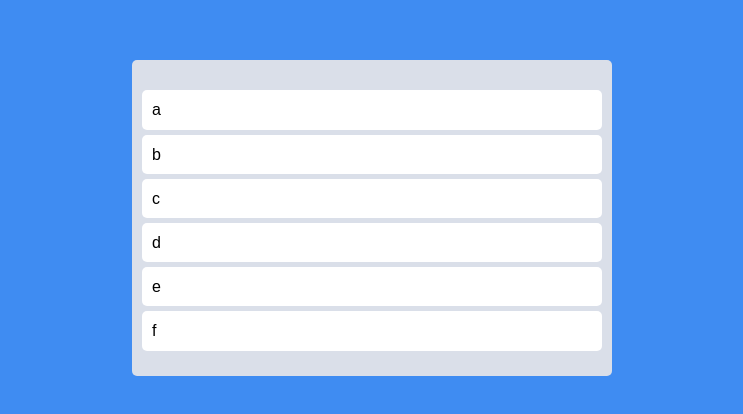
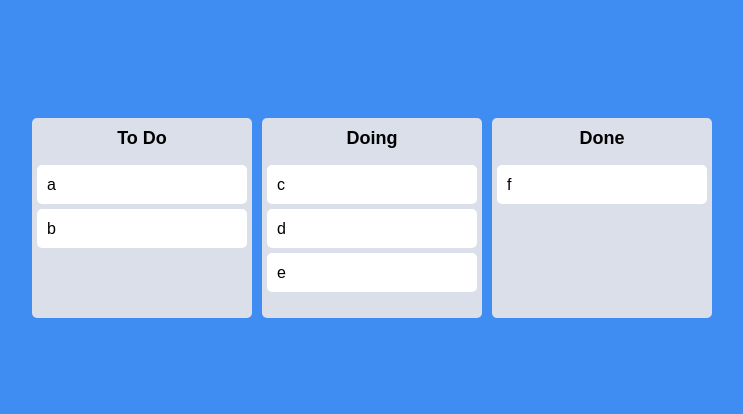
Before and after one commit to Nanco-L/react-master-class-chap6, a React (Create React App) app: page / in a window 1280 px wide. Shown: the part 182-596 px from the top of the page, without its empty margins (268-1011 px from the left). Built offline with nearby package versions, Linux system fonts and the light colour scheme.

Commit message:
Until lecture 7.13

```diff
--- a/src/App.tsx
+++ b/src/App.tsx
@@ -1,12 +1,12 @@
-import { DragDropContext, DropResult, Droppable } from "react-beautiful-dnd";
+import { DragDropContext, DropResult } from "react-beautiful-dnd";
 import { useRecoilState } from "recoil";
 import styled from "styled-components";
 import { toDoState } from "./atoms";
-import DraggableCard from "./components/DraggableCard";
+import Board from "./components/Board";
 
 const Wrapper = styled.div`
   display: flex;
-  max-width: 480px;
+  max-width: 680px;
   width: 100%;
   margin: 0 auto;
   justify-content: center;
@@ -17,44 +17,47 @@
 const Boards = styled.div`
   display: grid;
   width: 100%;
-  grid-template-columns: repeat(1, 1fr);
-`;
-
-const Board = styled.div`
-  padding: 20px 10px;
-  padding-top: 30px;
-  background-color: ${(props) => props.theme.boardColor};
-  border-radius: 5px;
-  min-height: 200px;
+  gap: 10px;
+  grid-template-columns: repeat(3, 1fr);
 `;
 
 function App() {
   const [toDos, setToDos] = useRecoilState(toDoState);
-  const onDragEnd = ({ draggableId, destination, source }: DropResult) => {
-    setToDos((oldToDos) => {
-      if (!destination) return oldToDos;
-
-      const toDosCopy = [...oldToDos];
-      toDosCopy.splice(source.index, 1);
-      toDosCopy.splice(destination.index, 0, draggableId);
-      return toDosCopy;
-    });
-    console.log(toDos);
+  const onDragEnd = (info: DropResult) => {
+    const { destination, draggableId, source } = info;
+    if (!destination) return;
+    if (destination.droppableId === source.droppableId) {
+      // same board movement
+      const newToDos = [...toDos[source.droppableId]];
+      newToDos.splice(source.index, 1);
+      newToDos.splice(destination.index, 0, draggableId);
+      setToDos((prev) => ({
+        ...prev,
+        [source.droppableId]: newToDos,
+      }));
+      return;
+    }
+    if (destination.droppableId !== source.droppableId) {
+      // cross board movement
+      const start = [...toDos[source.droppableId]];
+      start.splice(source.index, 1);
+      const finish = [...toDos[destination.droppableId]];
+      finish.splice(destination.index, 0, draggableId);
+      setToDos((prev) => ({
+        ...prev,
+        [source.droppableId]: start,
+        [destination.droppableId]: finish,
+      }));
+      return;
+    }
   };
   return (
     <DragDropContext onDragEnd={onDragEnd}>
       <Wrapper>
         <Boards>
-          <Droppable droppableId="one">
-            {(magic) => (
-              <Board ref={magic.innerRef} {...magic.droppableProps}>
-                {toDos.map((toDo, index) => (
-                  <DraggableCard key={toDo} toDo={toDo} index={index} />
-                ))}
-                {magic.placeholder}
-              </Board>
-            )}
-          </Droppable>
+          {Object.keys(toDos).map((boardId) => (
+            <Board boardId={boardId} key={boardId} toDos={toDos[boardId]} />
+          ))}
         </Boards>
       </Wrapper>
     </DragDropContext>
--- a/src/atoms.tsx
+++ b/src/atoms.tsx
@@ -1,6 +1,14 @@
 import { atom, selector } from "recoil";
 
-export const toDoState = atom({
-    key: "toDo",
-    default: ["a", "b", "c", "d", "e", "f"],
+interface IToDoState {
+  [key: string]: string[];
+}
+
+export const toDoState = atom<IToDoState>({
+  key: "toDo",
+  default: {
+    "To Do": ["a", "b"],
+    Doing: ["c", "d", "e"],
+    Done: ["f"],
+  },
 });
--- /dev/null
+++ b/src/components/Board.tsx
@@ -0,0 +1,66 @@
+import { Droppable } from "react-beautiful-dnd";
+import DraggableCard from "./DraggableCard";
+import styled from "styled-components";
+
+const Wrapper = styled.div`
+  padding: 10px 0px;
+  background-color: ${(props) => props.theme.boardColor};
+  border-radius: 5px;
+  min-height: 200px;
+  display: flex;
+  flex-direction: column;
+`;
+
+const Title = styled.h2`
+  text-align: center;
+  font-weight: 600;
+  margin-bottom: 10px;
+  font-size: 18px;
+`;
+
+const Area = styled.div<IAreaProps>`
+  background-color: ${(props) =>
+    props.isDraggingOver
+      ? "#55efc4"
+      : props.isDraggingFromThis
+      ? "#00b894"
+      : "transparent"};
+  flex-grow: 1;
+  padding: 5px;
+  transition: background-color 0.3s ease-in-out;
+`;
+
+interface IBoardProps {
+  toDos: string[];
+  boardId: string;
+}
+
+interface IAreaProps {
+  isDraggingOver: boolean;
+  isDraggingFromThis: boolean;
+}
+
+function Board({ toDos, boardId }: IBoardProps) {
+  return (
+    <Wrapper>
+      <Title>{boardId}</Title>
+      <Droppable droppableId={boardId}>
+        {(magic, snapshot) => (
+          <Area
+            isDraggingOver={snapshot.isDraggingOver}
+            isDraggingFromThis={Boolean(snapshot.draggingFromThisWith)}
+            ref={magic.innerRef}
+            {...magic.droppableProps}
+          >
+            {toDos.map((toDo, index) => (
+              <DraggableCard key={toDo} toDo={toDo} index={index} />
+            ))}
+            {magic.placeholder}
+          </Area>
+        )}
+      </Droppable>
+    </Wrapper>
+  );
+}
+
+export default Board;
--- a/src/components/DraggableCard.tsx
+++ b/src/components/DraggableCard.tsx
@@ -2,11 +2,14 @@
 import { Draggable } from "react-beautiful-dnd";
 import styled from "styled-components";
 
-const Card = styled.div`
+const Card = styled.div<{ isDragging: boolean }>`
   border-radius: 5px;
   margin-bottom: 5px;
   padding: 10px 10px;
-  background-color: ${(props) => props.theme.cardColor};
+  background-color: ${(props) =>
+    props.isDragging ? "#74b9ff" : props.theme.cardColor};
+  box-shadow: ${(props) =>
+    props.isDragging ? "0px 2px 5px rgba(0, 0, 0, 0.5)" : "none"};
 `;
 
 interface IDraggableCardProps {
@@ -17,8 +20,9 @@
 function DraggableCard({ toDo, index }: IDraggableCardProps) {
   return (
     <Draggable key={toDo} draggableId={toDo} index={index}>
-      {(magic) => (
+      {(magic, snapshot) => (
         <Card
+          isDragging={snapshot.isDragging}
           ref={magic.innerRef}
           {...magic.draggableProps}
           {...magic.dragHandleProps}
```
